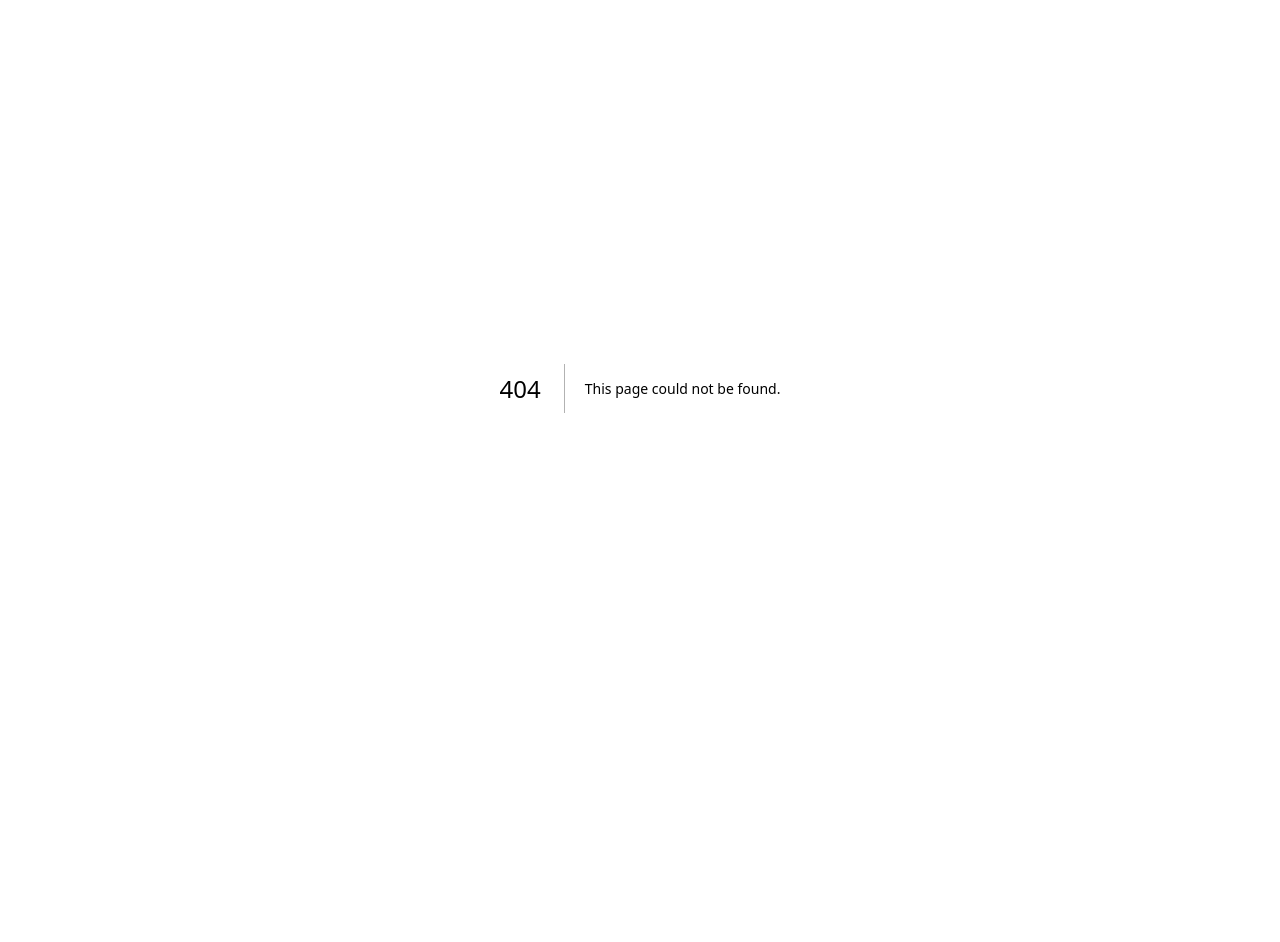
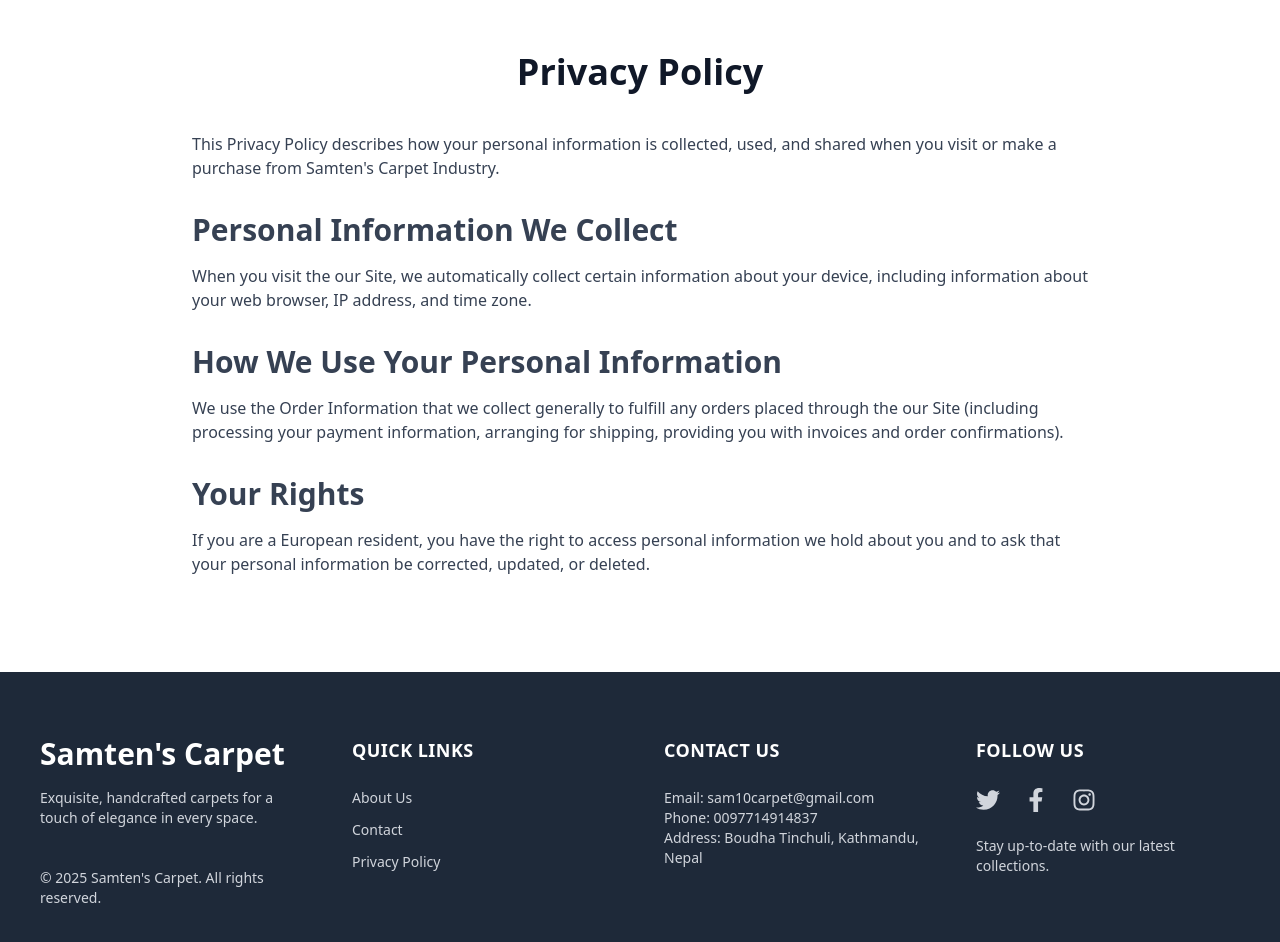
Before and after one commit to tenzin-khedup/E-Com, a Next.js app: page /privacy in a window 1280 px wide. Before the commit this address had no page. Shown: the part 100-1042 px from the top of the page. Before the commit the page ends 920 px from the top, so only its background shows below. Built offline with nearby package versions, Linux system fonts and the light colour scheme.

Commit message:
added footer

```diff
--- /dev/null
+++ b/app/about/page.tsx
@@ -0,0 +1,16 @@
+// app/about/page.tsx
+
+export default function AboutPage() {
+  return (
+    <div className="container mx-auto py-16 px-6 sm:px-10">
+      <div className="max-w-3xl mx-auto text-center">
+        <h1 className="text-5xl font-extrabold text-gray-900 mb-6 tracking-tight">
+          Our Story
+        </h1>
+        <p className="text-lg text-gray-600 leading-relaxed">
+          At Samten's Carpet, we believe a carpet is more than just a floor covering—it's a piece of art that brings warmth and character to your home. Our journey began with a passion for traditional craftsmanship and a vision to share the beauty of handmade carpets with the world. We source our materials ethically and partner with skilled artisans to create timeless pieces that tell a story.
+        </p>
+      </div>
+    </div>
+  );
+}
--- a/app/checkout/page.tsx
+++ b/app/checkout/page.tsx
@@ -64,11 +64,9 @@
       </Card>
       <form action={checkoutAction} className="max-w-md mx-auto">
         <input type="hidden" name="items" value={JSON.stringify(items)} />
-        <Button type="submit" variant="default" className="w-full">
+        <Button type="submit" className="w-full bg-black text-white">
           Proceed to Payment
         </Button>
-
-
       </form>
     </div>
   );
--- /dev/null
+++ b/app/contact/page.tsx
@@ -0,0 +1,55 @@
+// app/contact/page.tsx
+
+export default function ContactPage() {
+  return (
+    <div className="container mx-auto py-16 px-6 sm:px-10">
+      <div className="max-w-3xl mx-auto">
+
+        {/* Header */}
+        <h1 className="text-4xl font-bold text-center text-gray-900 mb-2">
+          Contact Us
+        </h1>
+
+
+        {/* Contact Info Sections */}
+        <div className="space-y-12">
+
+          {/* Email Section */}
+          <div className="text-center">
+            <h2 className="text-2xl font-bold text-gray-800 mb-2">Email</h2>
+            <p className="text-gray-600">Drop us a mail at</p>
+            <a href="mailto:info@samtenscarpet.com" className="text-blue-600 hover:underline">
+              sam10carpet@gmail.com
+            </a>
+          </div>
+
+          {/* Call Section */}
+          <div className="text-center">
+            <h2 className="text-2xl font-bold text-gray-800 mb-2">Call</h2>
+            <p className="text-gray-600">Call us at</p>
+            <a href="tel:+911145678901" className="text-blue-600 hover:underline">
+              +977 14914837
+            </a>
+          </div>
+
+          {/* Address Section */}
+          <div className="text-center">
+            <h2 className="text-2xl font-bold text-gray-800 mb-2">Address</h2>
+            <p className="text-gray-600">
+              Boudha Tinchuli, Kathmandu, Nepal
+            </p>
+          </div>
+
+          {/* Timings Section */}
+          <div className="text-center">
+            <h2 className="text-2xl font-bold text-gray-800 mb-2">Timings</h2>
+            <p className="text-gray-600">
+              We are open 7 days a week from 11:00 am to 07:00 pm
+            </p>
+          </div>
+
+        </div>
+      </div>
+    </div>
+  );
+}
--- a/app/layout.tsx
+++ b/app/layout.tsx
@@ -1,7 +1,7 @@
 import type { Metadata } from "next";
 import "./globals.css";
 import { Navbar } from "@/components/Navbar";
-
+import Footer from "@/components/footer";
 
 export const metadata: Metadata = {
   title: "MyStore",
@@ -22,6 +22,7 @@
         <main className="flex-grow container mx-auto px-4 py-8">
           {children}
           </main>
+          <Footer />
       </body>
     </html>
   );
--- a/app/page.tsx
+++ b/app/page.tsx
@@ -19,6 +19,9 @@
               Welcome to Samten&apos;s Carpet
             </h2>
             <p className="text-neutral-600">
+              Specializing in hand-knotted Tibetan carpets, using hand-spun and
+              hand-carded 100% Tibetan wool.
+              <br />
               Discover the latest products at the best prices.
             </p>
             <Button
@@ -34,19 +37,20 @@
               </Link>
             </Button>
           </div>
-
-          <Image
-            alt="Hero Image"
-            src={products.data[0].images[0]}
-            className="rounded"
-            width={450}
-            height={450}
-          />
+          <Link href={"/products"}>
+            <Image
+              alt="Hero Image"
+              src={products.data[3].images[0]}
+              className="rounded cursor-pointer"
+              width={450}
+              height={450}
+            />
+          </Link>
         </div>
       </section>
 
       <section className="py-8">
-        <Carousel products={products.data}/>
+        <Carousel products={products.data} />
       </section>
     </div>
   );
--- /dev/null
+++ b/app/privacy/page.tsx
@@ -0,0 +1,33 @@
+// app/privacy/page.tsx
+
+export default function PrivacyPage() {
+  return (
+    <div className="container mx-auto py-16 px-6 sm:px-10">
+      <div className="max-w-4xl mx-auto">
+        <h1 className="text-4xl font-bold text-center text-gray-900 mb-10">
+          Privacy Policy
+        </h1>
+        <div className="prose prose-lg max-w-none text-gray-700">
+          <p>
+            This Privacy Policy describes how your personal information is collected, used, and shared when you visit or make a purchase from Samten's Carpet Industry.
+          </p>
+
+          <h2 className="text-3xl font-bold mt-8 mb-4">Personal Information We Collect</h2>
+          <p>
+            When you visit the our Site, we automatically collect certain information about your device, including information about your web browser, IP address, and time zone.
+          </p>
+
+          <h2 className="text-3xl font-bold mt-8 mb-4">How We Use Your Personal Information</h2>
+          <p>
+            We use the Order Information that we collect generally to fulfill any orders placed through the our Site (including processing your payment information, arranging for shipping, providing you with invoices and order confirmations).
+          </p>
+
+          <h2 className="text-3xl font-bold mt-8 mb-4">Your Rights</h2>
+          <p>
+            If you are a European resident, you have the right to access personal information we hold about you and to ask that your personal information be corrected, updated, or deleted.
+          </p>
+        </div>
+      </div>
+    </div>
+  );
+}
--- a/components/carousel.tsx
+++ b/components/carousel.tsx
@@ -4,6 +4,7 @@
 import { Card, CardContent, CardTitle } from "@/components/ui/card";
 import { useEffect, useState } from "react";
 import Image from "next/image";
+import Link from "next/link";
 
 interface Props {
   products: Stripe.Product[];
@@ -25,7 +26,8 @@
   const price = currentProduct.default_price as Stripe.Price;
 
   return (
-    <Card className="relative overflow-hidden rounded-lg shadow-md border-gray-300">
+    <Link href={"/products"}>
+      <Card className="relative overflow-hidden rounded-lg shadow-md border-gray-300 cursor-pointer">
         {currentProduct.images && currentProduct.images[0] && (
           <div className="relative h-80 w-full">
             <Image
@@ -38,15 +40,16 @@
           </div>
         )}
         <CardContent className="absolute inset-0 flex flex-col items-center justify-center bg-black bg-opacity-50">
-        <CardTitle className="text-3xl font-bold text-white mb-2">
+          <CardTitle className="text-3xl font-bold text-black mb-2">
             {currentProduct.name}
           </CardTitle>
           {price && price.unit_amount && (
-          <p className="text-xl text-white">
+            <p className="text-xl text-black">
               ${(price.unit_amount / 100).toFixed(2)}
             </p>
           )}
         </CardContent>
       </Card>
+    </Link>
   );
 };
--- /dev/null
+++ b/components/footer.tsx
@@ -0,0 +1,64 @@
+// components/Footer.tsx
+import React from "react";
+import Link from 'next/link';
+import { FaFacebookF, FaInstagram, FaTwitter } from 'react-icons/fa'; // Using react-icons for better a11y
+
+
+const Footer: React.FC = () => (
+  <footer className="bg-gray-800 text-gray-300 py-16 px-6 sm:px-10">
+    <div className="max-w-7xl mx-auto grid grid-cols-1 md:grid-cols-3 lg:grid-cols-4 gap-12">
+
+      {/* Brand Info & Copyright */}
+      <div className="flex flex-col space-y-4 md:col-span-1">
+        <h2 className="text-3xl font-extrabold text-white">Samten's Carpet</h2>
+        <p className="text-sm">
+          Exquisite, handcrafted carpets for a touch of elegance in every space.
+        </p>
+        <div className="mt-auto pt-6 text-sm">
+          © {new Date().getFullYear()} Samten's Carpet. All rights reserved.
+        </div>
+      </div>
+
+      {/* Navigation Links */}
+      <div className="md:col-span-1">
+        <h4 className="text-lg font-semibold text-white mb-6 tracking-wide uppercase">Quick Links</h4>
+        <ul className="space-y-3 text-sm">
+          <li><Link href="/about" className="hover:text-white transition-colors duration-200 ease-in-out">About Us</Link></li>
+          <li><Link href="/contact" className="hover:text-white transition-colors duration-200 ease-in-out">Contact</Link></li>
+          <li><Link href="/privacy" className="hover:text-white transition-colors duration-200 ease-in-out">Privacy Policy</Link></li>
+        </ul>
+      </div>
+
+      {/* Contact Info */}
+      <div className="md:col-span-1">
+        <h4 className="text-lg font-semibold text-white mb-6 tracking-wide uppercase">Contact Us</h4>
+        <p className="text-sm">
+          Email: sam10carpet@gmail.com<br />
+          Phone: 0097714914837<br />
+          Address: Boudha Tinchuli, Kathmandu, Nepal
+        </p>
+      </div>
+
+      {/* Social Media & Newsletter */}
+      <div className="md:col-span-1">
+        <h4 className="text-lg font-semibold text-white mb-6 tracking-wide uppercase">Follow Us</h4>
+        <div className="flex gap-6 mb-6">
+          <a href="https://x.com/TenzinKhedup17" aria-label="Twitter" className="hover:text-blue-400 transition-colors duration-200">
+            <FaTwitter size={24} />
+          </a>
+          <a href="https://www.facebook.com/samten.carpet.9/" aria-label="Facebook" className="hover:text-blue-600 transition-colors duration-200">
+            <FaFacebookF size={24} />
+          </a>
+          <a href="https://www.instagram.com/ten_khedup/" aria-label="Instagram" className="hover:text-pink-500 transition-colors duration-200">
+            <FaInstagram size={24} />
+          </a>
+        </div>
+        <p className="text-sm">
+          Stay up-to-date with our latest collections.
+        </p>
+      </div>
+    </div>
+  </footer>
+);
+
+export default Footer;
--- a/package.json
+++ b/package.json
@@ -19,6 +19,7 @@
     "postcss": "^8.5.6",
     "react": "^19.0.0",
     "react-dom": "^19.0.0",
+    "react-icons": "^5.5.0",
     "stripe": "^18.2.1",
     "tailwind-merge": "^3.3.1",
     "tailwindcss": "^4.1.10",
```
Also changed, not shown: 1 other file (tests, documents, lock files or other folders). Lines whose indentation alone changed are shown as unchanged.
